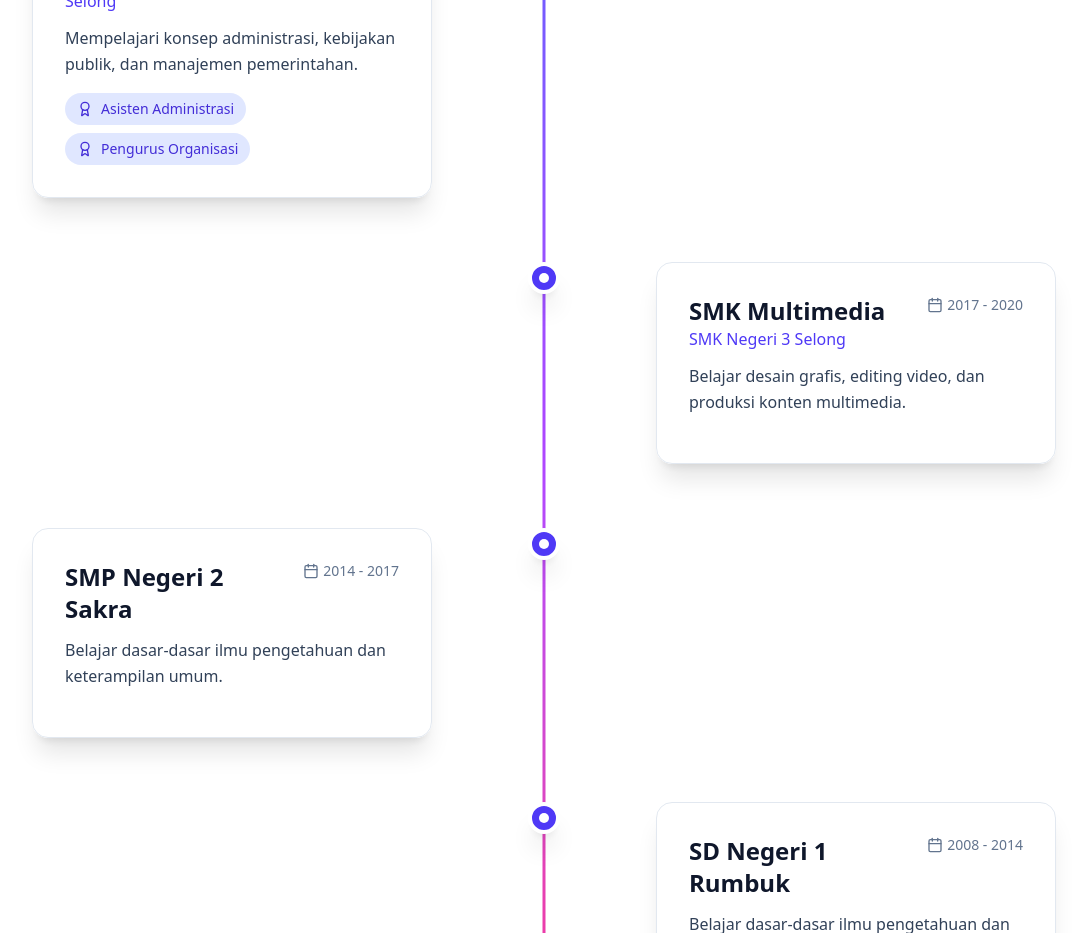
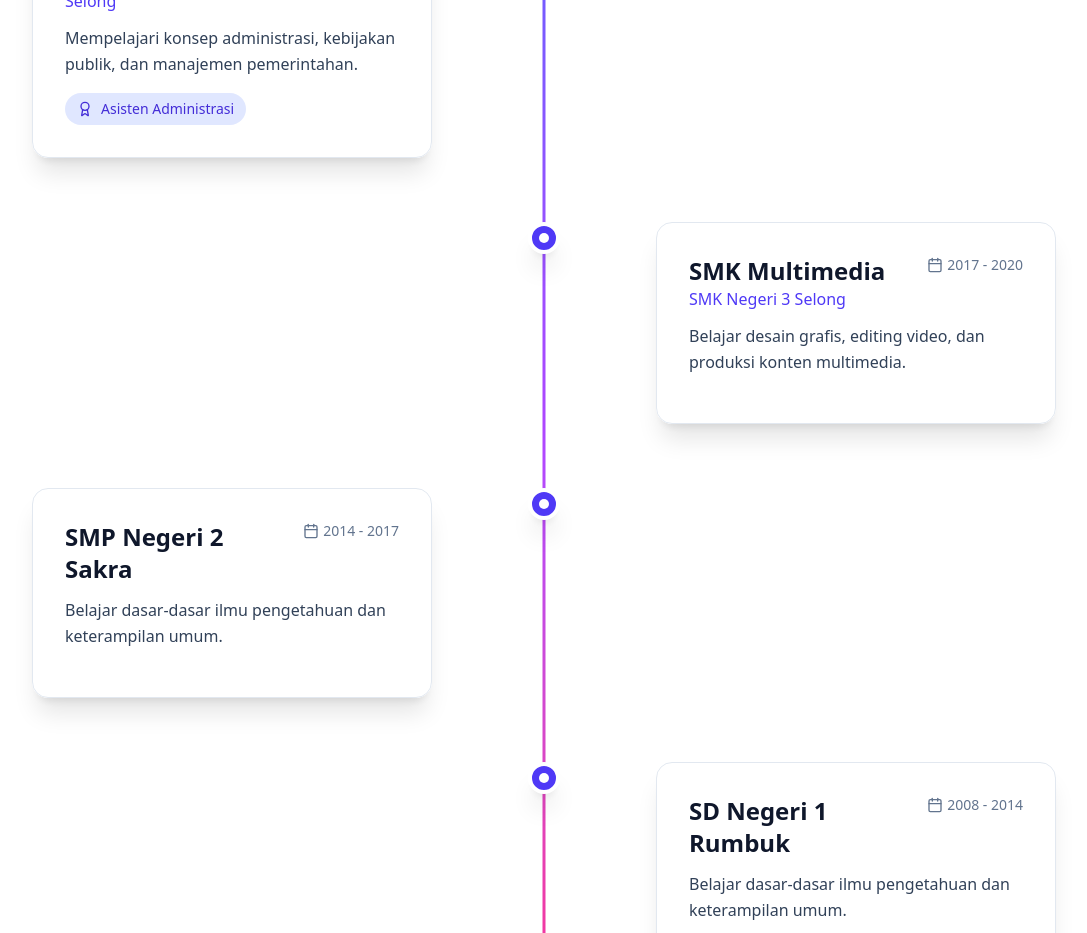
Before and after one commit to Smeagol03/myportfolio, a React (Vite) app: page / in a window 1280 px wide. Shown: the part 2700-3633 px from the top of the page, without its empty margins (96-1183 px from the left). Built offline with nearby package versions, Linux system fonts and the light colour scheme.

Commit message:
Update Pendidikan.jsx

```diff
--- a/src/komponen/Pendidikan.jsx
+++ b/src/komponen/Pendidikan.jsx
@@ -9,7 +9,7 @@ const educationData = [
     year: "2020 - 2025",
     description:
       "Mempelajari konsep administrasi, kebijakan publik, dan manajemen pemerintahan.",
-    achievements: ["Asisten Administrasi", "Pengurus Organisasi"],
+    achievements: ["Asisten Administrasi"],
   },
   {
     level: "SMK Multimedia",
```
